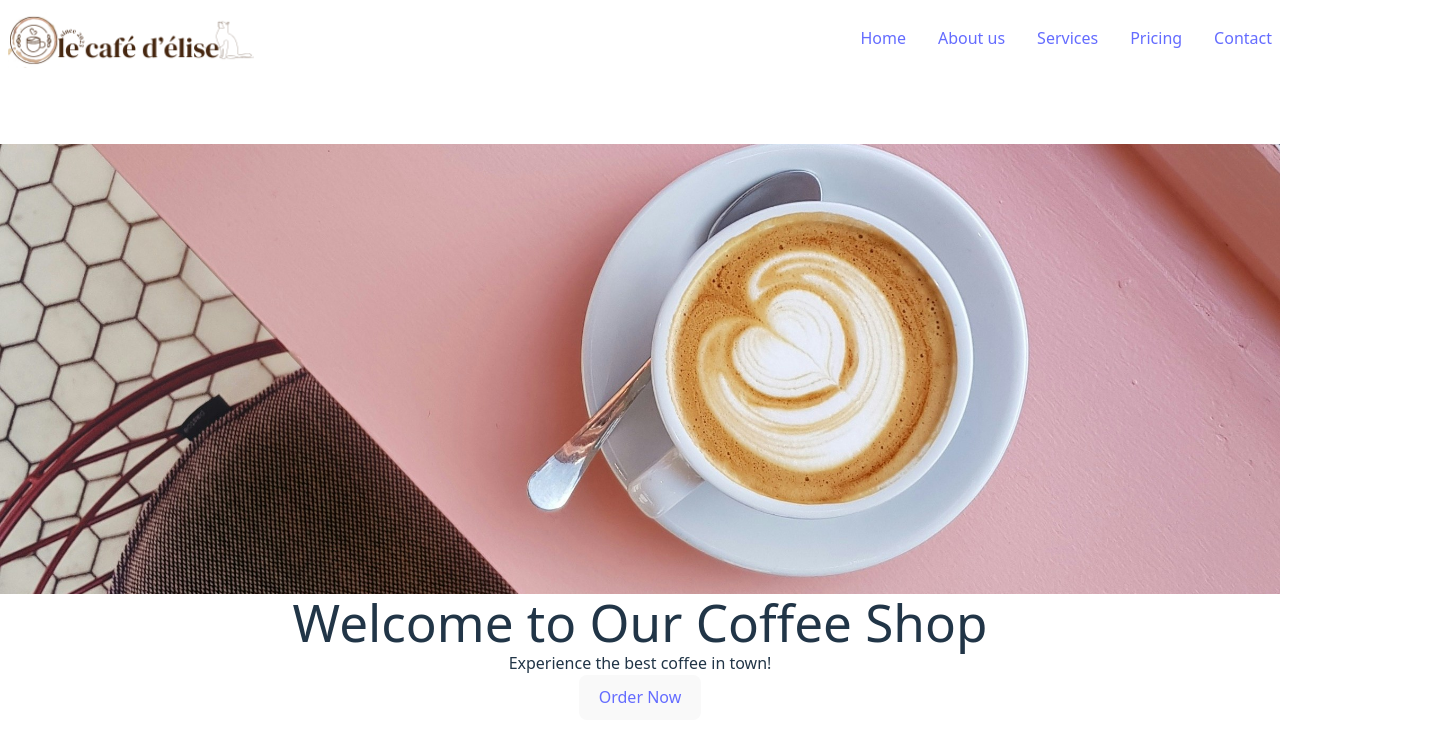
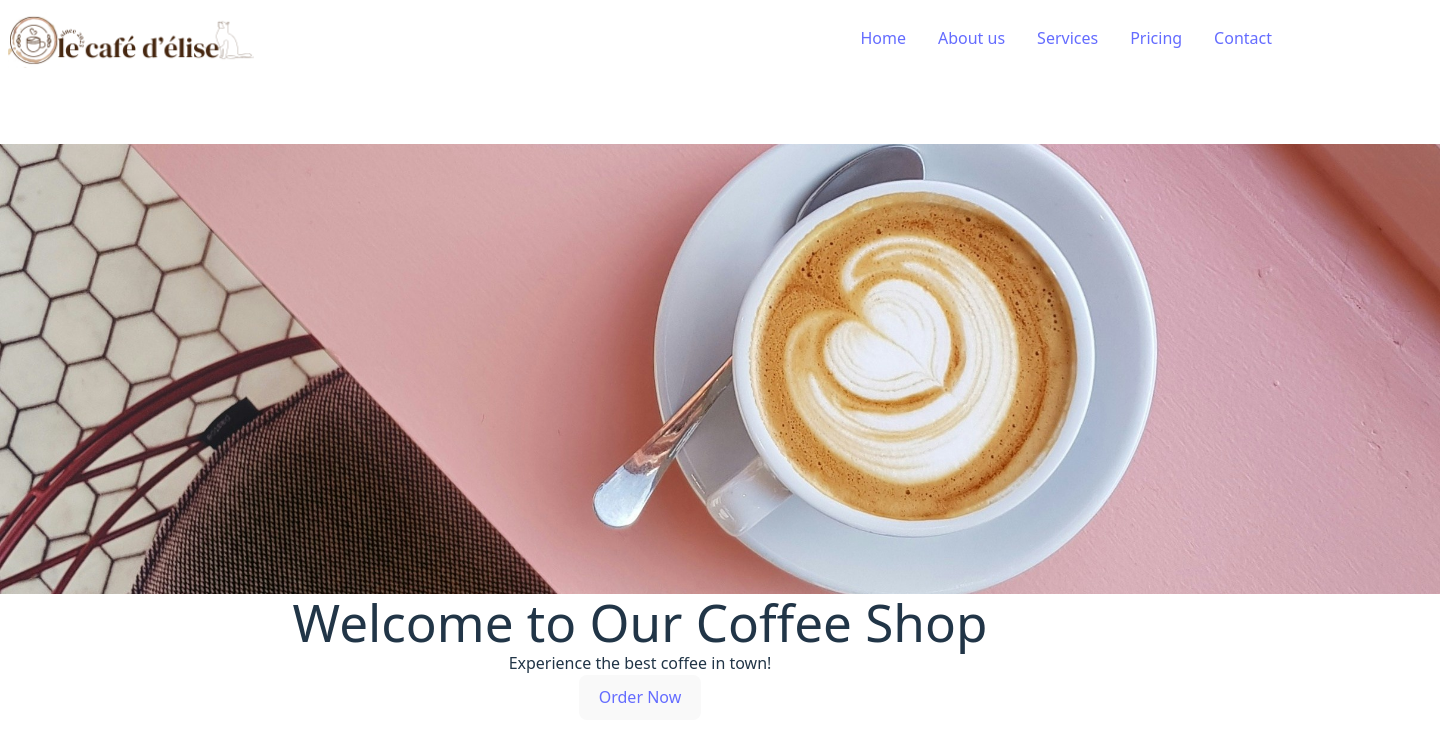
Before and after one commit to elic4vet/coffee_shop-, a React (Vite) app: page / in a window 1280 px wide. Shown: the top 742 px of the page, 1440 px wide, since content can reach past the window. Built offline with nearby package versions, Linux system fonts and the light colour scheme.

Commit message:
Update index.css

```diff
--- a/src/index.css
+++ b/src/index.css
@@ -84,3 +84,8 @@ button:focus-visible {
   object-position: center;
 
 }
+
+img {
+  max-width: 1440px;
+
+}
```
